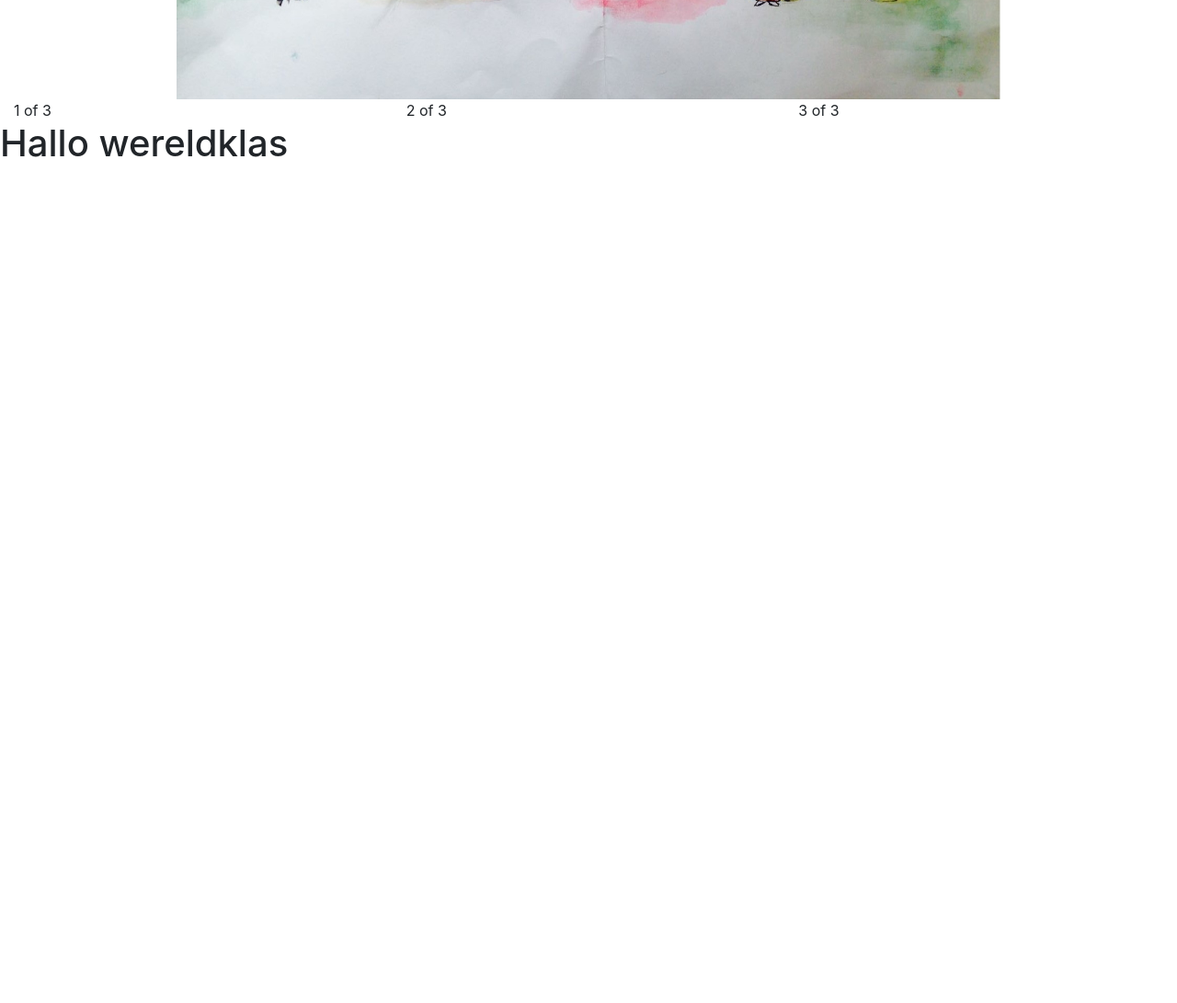
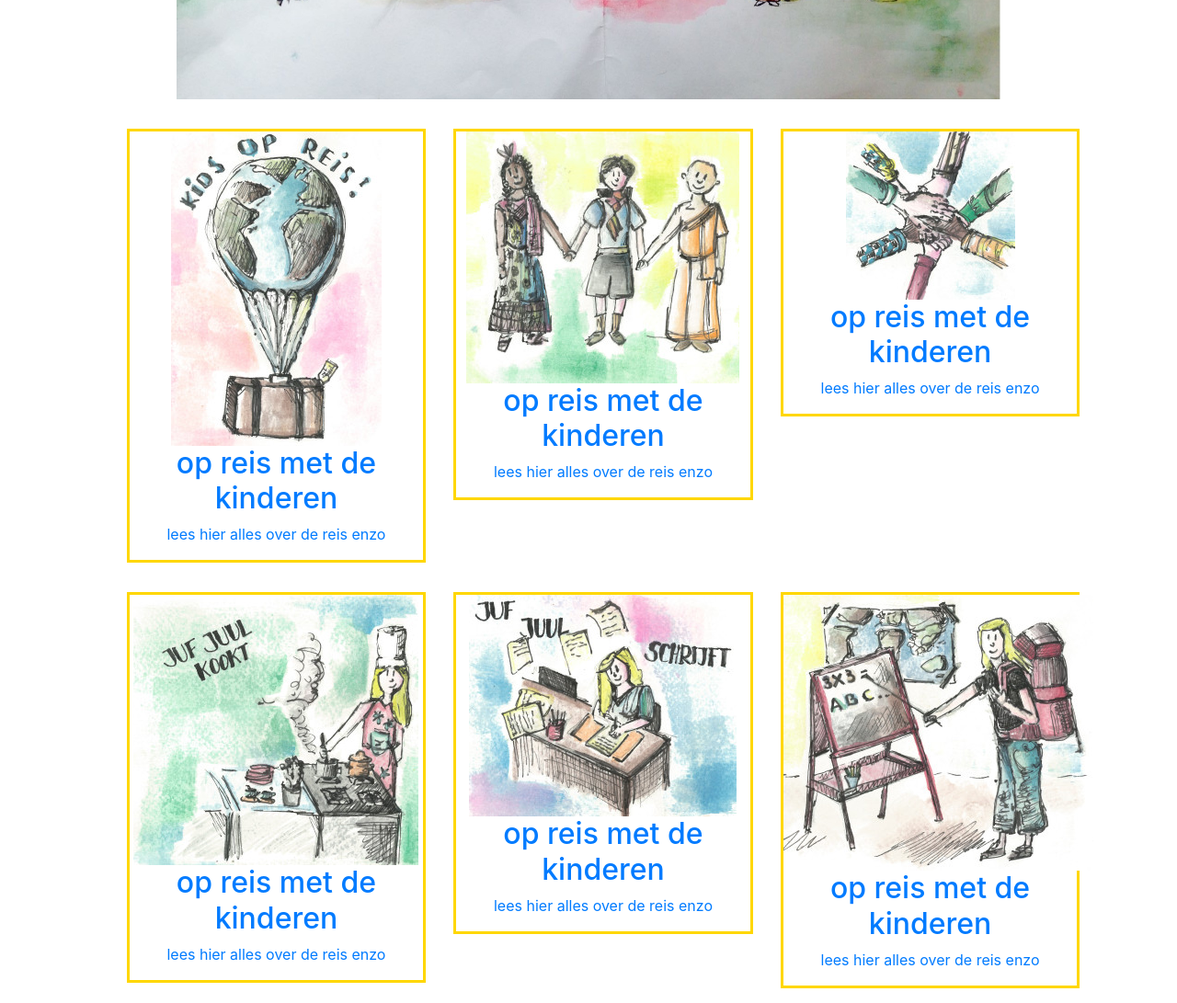
Before and after one commit to tiesnoordhuis/deWereldKlas, a plain HTML site: page docs/index.html in a window 1280 px wide. Shown: the part 520-1611 px from the top of the page at 92% size. Before the commit the page ends 800 px from the top, so only its background shows below. Drawn offline with Linux system fonts and the light colour scheme.

Commit message:
added images and made content blocks in index

```diff
--- a/docs/css/styleTies.css
+++ b/docs/css/styleTies.css
@@ -21,3 +21,18 @@
   width: 100vw;
   height: 63.36vw;
 }
+
+.linkContentBlock {
+  width: 100%;
+  margin: 1rem 1rem 1rem 1rem;
+  border-style: solid;
+  border-color: gold;
+  text-align: center;
+}
+
+.contentBlockImg {
+  object-fit: scale-down;
+  text-align: center;
+  display: block;
+  margin: 0 auto;
+}
--- a/docs/index.html
+++ b/docs/index.html
@@ -75,18 +75,78 @@
         </div>
       </div>
       <div class="row justify-content-center">
-        <div class="col">
-          1 of 3
-        </div>
-        <div class="col">
-          2 of 3
-        </div>
-        <div class="col">
-          3 of 3
+        <div class="col-10 pt-3">
+          <div class="row justify-content-center">
+            <div class="col-12 col-md-6 col-lg-4">
+              <div class="linkContentBlock">
+                <a href="#">
+                  <img src="./assets/images/kidsOpReis.jpg" class="contentBlockImg"/>
+                  <h2>op reis met de kinderen</h2>
+                  <p>
+                    lees hier alles over de reis enzo
+                  </p>
+                </a>
+              </div>
+            </div>
+            <div class="col-12 col-md-6 col-lg-4">
+              <div class="linkContentBlock">
+                <a href="#">
+                  <img src="./assets/images/samen.jpg" class="contentBlockImg"/>
+                  <h2>op reis met de kinderen</h2>
+                  <p>
+                    lees hier alles over de reis enzo
+                  </p>
+                </a>
+              </div>
+            </div>
+            <div class="col-12 col-md-6 col-lg-4">
+              <div class="linkContentBlock">
+                <a href="#">
+                  <img src="./assets/images/handen.jpg" class="contentBlockImg"/>
+                  <h2>op reis met de kinderen</h2>
+                  <p>
+                    lees hier alles over de reis enzo
+                  </p>
+                </a>
+              </div>
+            </div>
+            <div class="col-12 col-md-6 col-lg-4">
+              <div class="linkContentBlock">
+                <a href="#">
+                  <img src="./assets/images/jufJuulKookt.jpg" class="contentBlockImg"/>
+                  <h2>op reis met de kinderen</h2>
+                  <p>
+                    lees hier alles over de reis enzo
+                  </p>
+                </a>
+              </div>
+            </div>
+            <div class="col-12 col-md-6 col-lg-4">
+              <div class="linkContentBlock">
+                <a href="#">
+                  <img src="./assets/images/jufJuulSchrijft.jpg" class="contentBlockImg"/>
+                  <h2>op reis met de kinderen</h2>
+                  <p>
+                    lees hier alles over de reis enzo
+                  </p>
+                </a>
+              </div>
+            </div>
+            <div class="col-12 col-md-6 col-lg-4">
+              <div class="linkContentBlock">
+                <a href="#">
+                  <img src="./assets/images/lessen.jpg" class="contentBlockImg"/>
+                  <h2>op reis met de kinderen</h2>
+                  <p>
+                    lees hier alles over de reis enzo
+                  </p>
+                </a>
+              </div>
+            </div>
+          </div>
         </div>
       </div>
     </div>
-    <h1>Hallo wereldklas</h1>
 
     <!-- Optional JavaScript -->
     <!-- jQuery first, then Popper.js, then Bootstrap JS -->
```
Also changed, not shown: docs/assets/images/contact.jpg (added), docs/assets/images/financien.jpg (added), docs/assets/images/handen.jpg (added), docs/assets/images/jufJuulKnutselt.jpg (added), docs/assets/images/jufJuulKookt.jpg (added), docs/assets/images/jufJuulSchrijft.jpg (added), docs/assets/images/kidsOpReis.jpg (added), docs/assets/images/lessen.jpg (added), docs/assets/images/samen.jpg (added).
